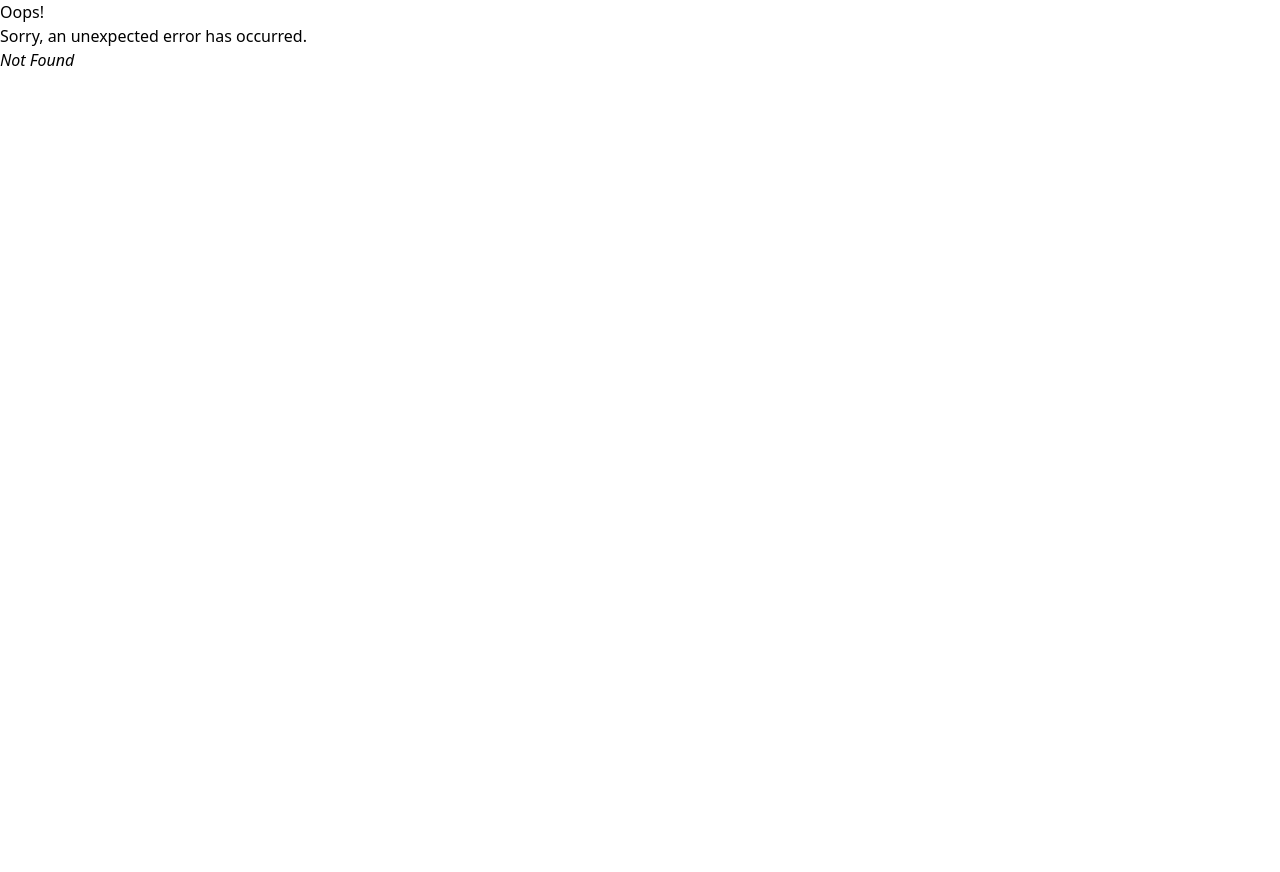
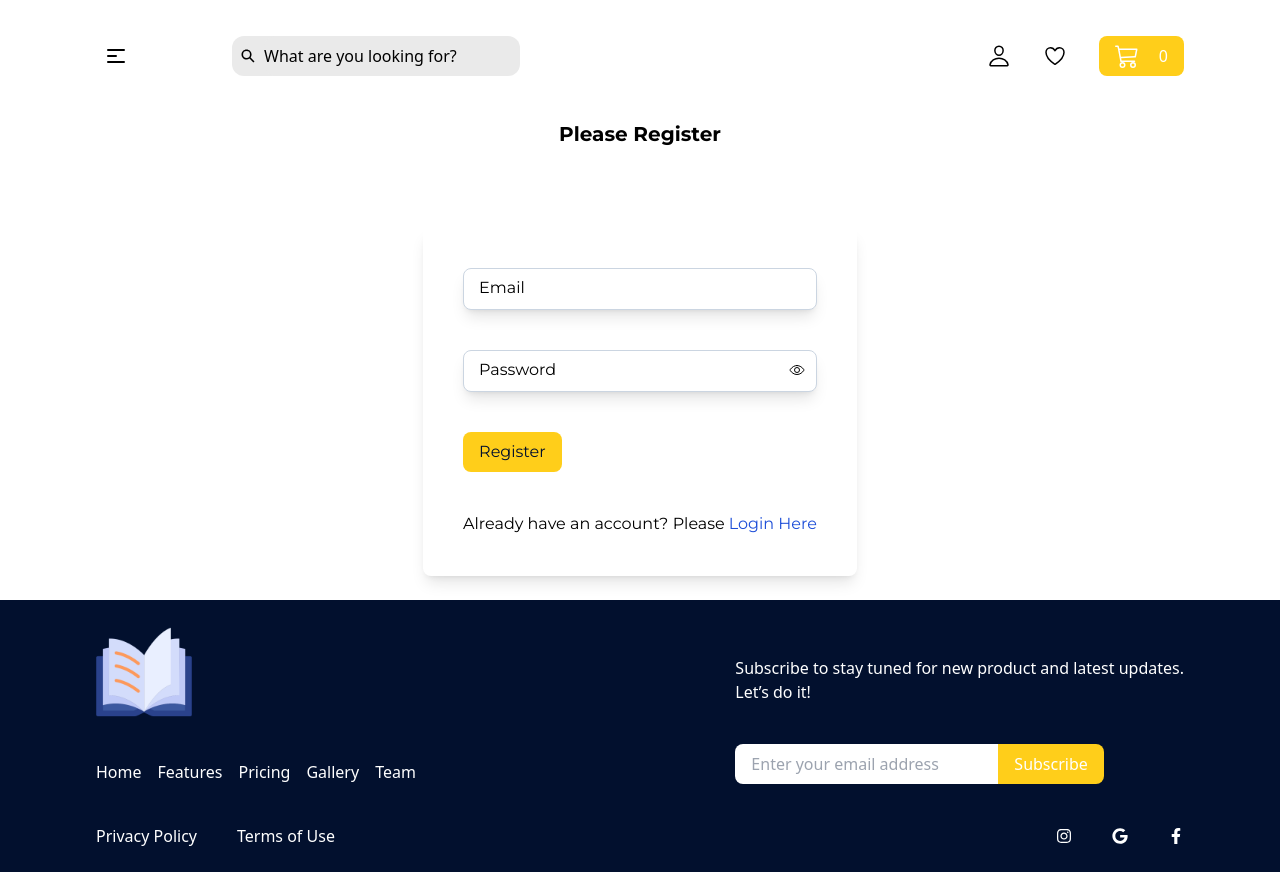
Before and after one commit to PetyaFerreiraDeveloper/book-store-mern, a React (Vite) app in the folder frontend/: page /register in a window 1280 px wide. Before the commit this address had no page. Before the commit the page ends 800 px from the top, so only its background shows below. Built offline with nearby package versions, Linux system fonts and the light colour scheme.

Commit message:
create register

```diff
--- /dev/null
+++ b/frontend/src/pages/Register.jsx
@@ -0,0 +1,106 @@
+import gsap from "gsap"
+import { useGSAP } from "@gsap/react"
+import { useState } from "react"
+import { IoEyeOffOutline, IoEyeOutline } from "react-icons/io5"
+import { Link } from "react-router-dom"
+
+gsap.registerPlugin(useGSAP)
+
+const Register = () => {
+  const [email, setEmail] = useState("")
+  const [password, setPassword] = useState("")
+  const [showPassword, setShowPassword] = useState(false)
+
+  const handleSubmit = (e) => {
+    e.preventDefault()
+    console.log("Email:", email)
+    console.log("Password:", password)
+  }
+
+  const handleTogglePasswordVisibility = () => {
+    setShowPassword((prevState) => !prevState)
+  }
+
+  const onInputFocus = (e) => {
+    if (e.target.name === "password") {
+      gsap.to(".passwordLabel", { y: -35 })
+      gsap.to(".passwordLabel", { x: -16 })
+    }
+    if (e.target.name === "email") {
+      gsap.to(".emailLabel", { y: -35 })
+      gsap.to(".emailLabel", { x: -16 })
+    }
+  }
+
+  const onInputBlur = () => {
+    if (email === "") {
+      gsap.to(".emailLabel", { y: 0 })
+      gsap.to(".emailLabel", { x: 0 })
+    }
+    if (password === "") {
+      gsap.to(".passwordLabel", { y: 0 })
+      gsap.to(".passwordLabel", { x: 0 })
+    }
+  }
+
+  return (
+    <div className="flex flex-col gap-20 justify-center items-center h-full">
+      <h1 className="text-xl font-bold">Please Register</h1>
+      <form
+        className="flex flex-col gap-10 items-start md:p-10 md:shadow-lg rounded-lg"
+        onSubmit={handleSubmit}
+      >
+        <div className="relative w-full">
+          <label htmlFor="email" className="emailLabel absolute top-2 left-4">
+            Email
+          </label>
+          <input
+            type="email"
+            name="email"
+            id="email"
+            value={email}
+            className=" border border-slate-300 shadow-lg rounded-lg px-4 py-2 w-full"
+            onFocus={onInputFocus}
+            onBlur={onInputBlur}
+            onChange={(e) => setEmail(e.target.value)}
+          />
+        </div>
+        <div className="relative w-full">
+          <label
+            htmlFor="password"
+            className="passwordLabel absolute top-2 left-4"
+          >
+            Password
+          </label>
+          <input
+            type={showPassword ? "text" : "password"}
+            name="password"
+            id="password"
+            value={password}
+            className="border border-slate-300 shadow-lg rounded-lg px-4 py-2 w-full"
+            onFocus={onInputFocus}
+            onBlur={onInputBlur}
+            onChange={(e) => setPassword(e.target.value)}
+          />
+          <button
+            onClick={handleTogglePasswordVisibility}
+            className="absolute top-3 right-3"
+          >
+            {showPassword ? <IoEyeOffOutline /> : <IoEyeOutline />}
+          </button>
+        </div>
+        <button className="bg-primary text-darkBg rounded-lg px-4 py-2 hover:bg-darkBg hover:text-primary transition-all duration-200">
+          Register
+        </button>
+        <p className="">
+          <span className="mr-1">Already have an account? Please</span>
+          <span className="text-blue-700">
+            <Link to="/login">Login Here</Link>
+          </span>
+        </p>
+      </form>
+    </div>
+  )
+}
+
+export default Register
--- a/frontend/src/routers/router.jsx
+++ b/frontend/src/routers/router.jsx
@@ -3,6 +3,7 @@ import App from "../App"
 import Home from "../pages/home/Home"
 import Login from "../pages/Login"
 import Error from "../pages/Error"
+import Register from "../pages/Register"
 
 const router = createBrowserRouter([
   {
@@ -15,6 +16,7 @@ const router = createBrowserRouter([
         element: <Home />,
       },
       { path: "/login", element: <Login /> },
+      { path: "/register", element: <Register /> },
       { path: "/orders", element: <h1>Orders</h1> },
     ],
   },
```
